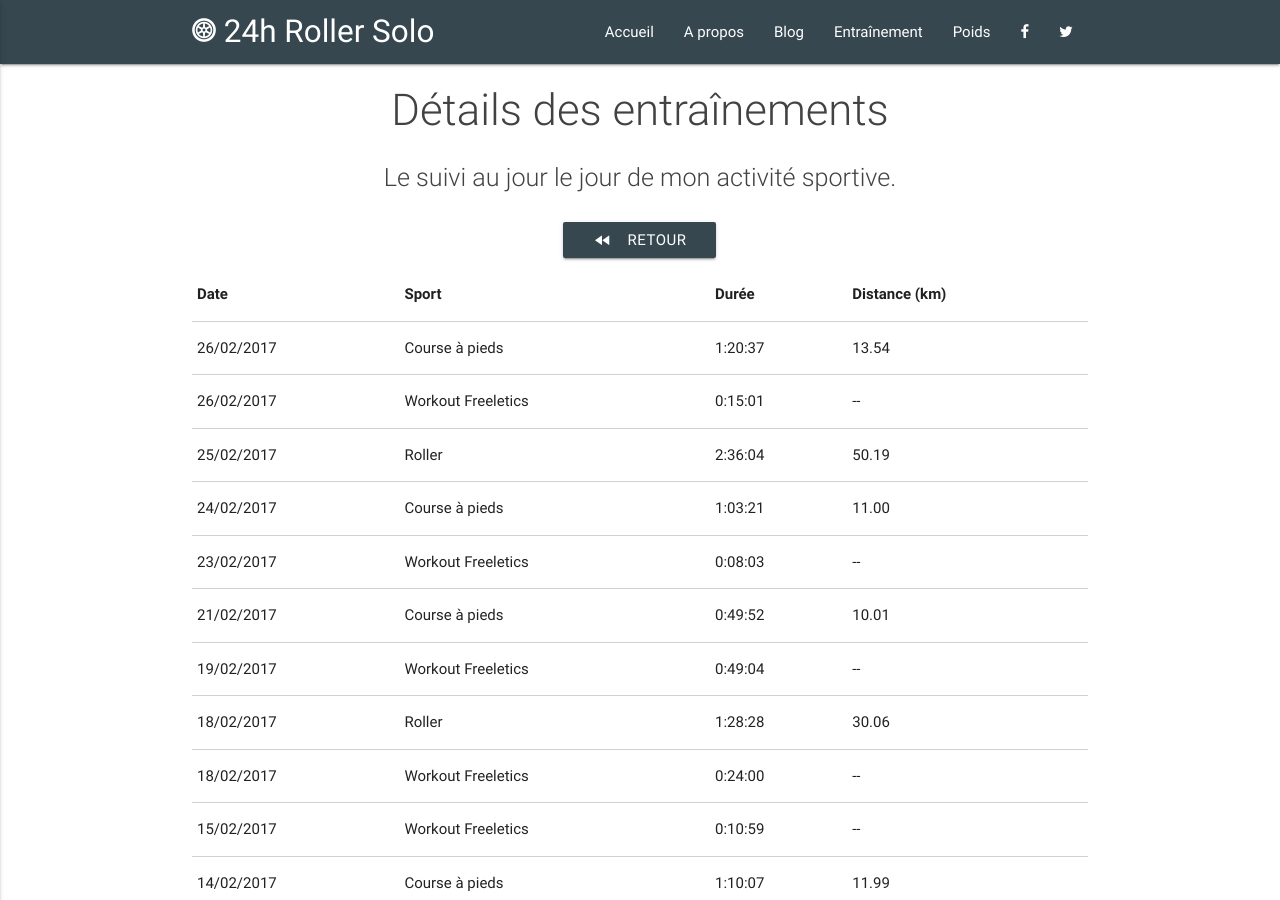
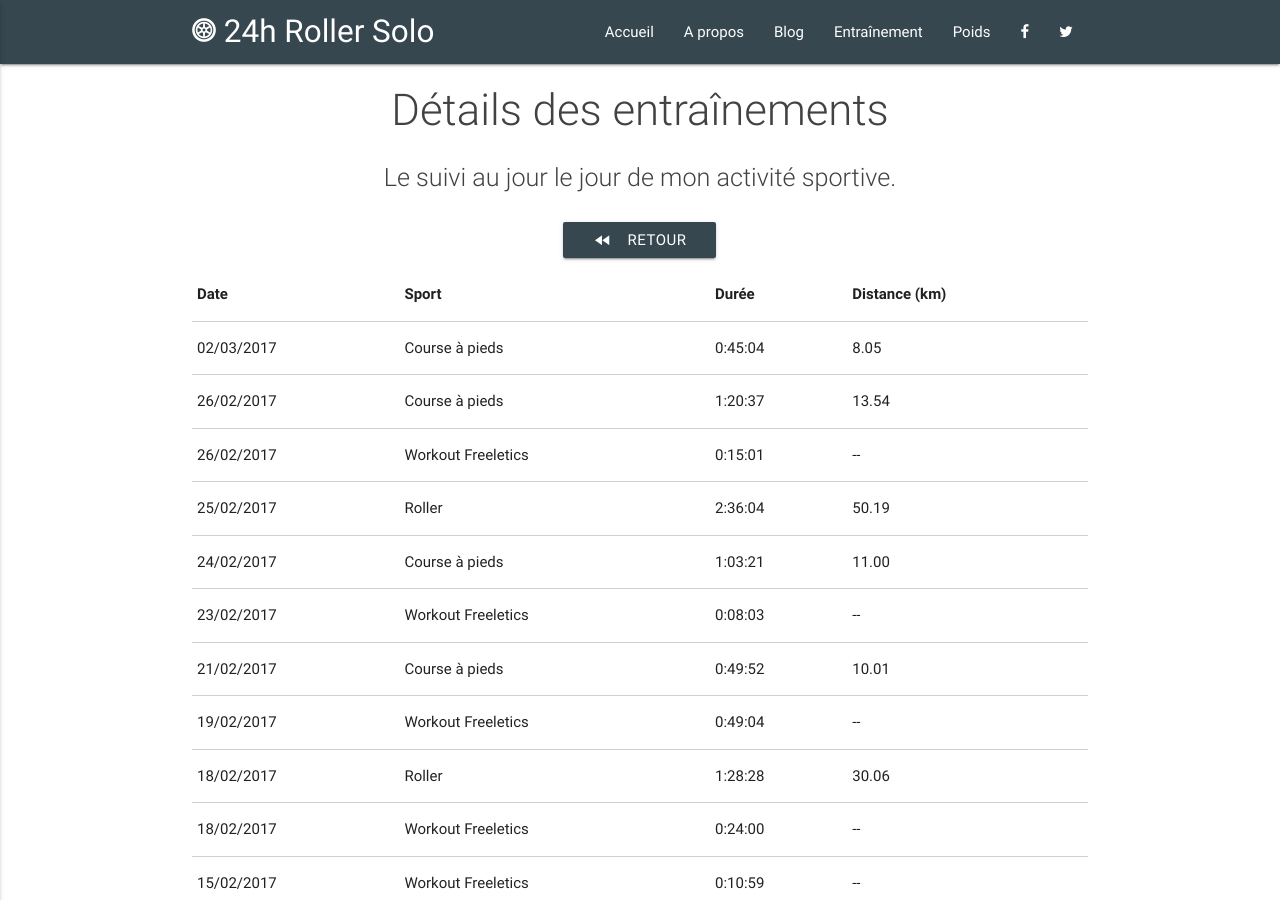
Before and after one commit to 24hRollerSolo/24hRollerSolo.github.io, a Jekyll site: the page built from training/details.html, in a window 1280 px wide and 900 px high. Built offline with Jekyll 4.4.1, drawn with Linux system fonts in a browser that asks for light colours.

Commit message:
Add 2017-03-02 running

```diff
--- a/_data/sports.json
+++ b/_data/sports.json
@@ -1,4 +1,5 @@
 [
+  {"date": "2017-03-02", "type": "RUNNING", "distance": "8.05", "duration": "0:45:04"},
   {"date": "2017-02-26", "type": "RUNNING", "distance": "13.54", "duration": "1:20:37"},
   {"date": "2017-02-26", "type": "WORKOUT", "program": "W08-02 | 10 BURPEES + 1/5 APHRODITE Standard", "duration": "0:15:01"},
   {"date": "2017-02-25", "type": "ROLLER", "distance": "50.19", "duration": "2:36:04"},
```
